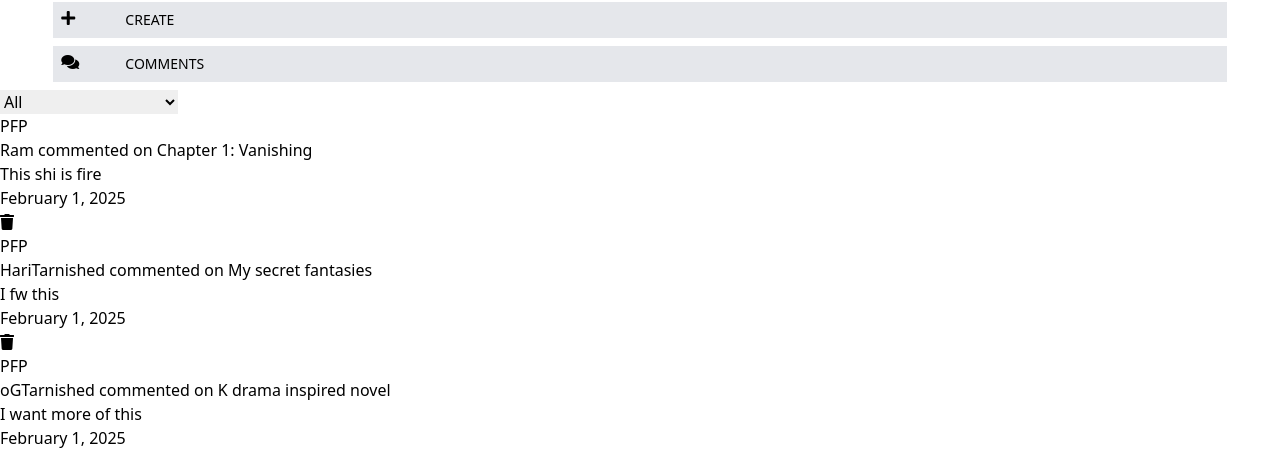
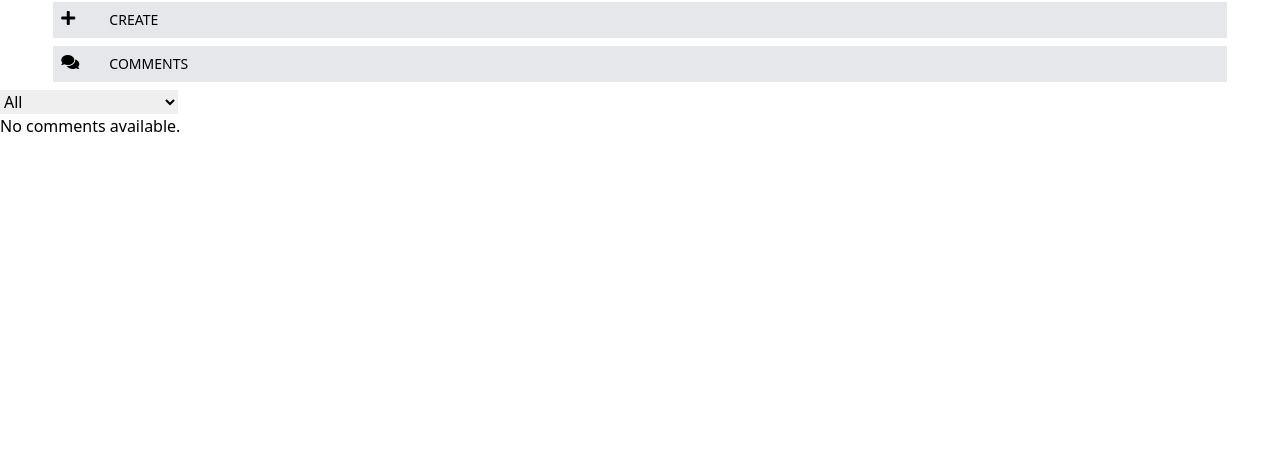
Before and after one commit to BikramGhart1/Admin-Pannel-Blog, a React (Vite) app: page /comments in a window 1280 px wide. Shown: the part 422-874 px from the top of the page. After the commit the page ends 800 px from the top, so only its background shows below. Built offline with nearby package versions, Linux system fonts and the light colour scheme.

Commit message:
Added comment features

```diff
--- a/src/App.jsx
+++ b/src/App.jsx
@@ -17,7 +17,7 @@ function App() {
   }
   return (
     <>
-      <Navbar getSearchText={getSearchText} />
+      <Navbar getSearchText={getSearchText}  />
       <div className='flex flex-row'>
         <Sidebar />
         <Routes>
--- a/src/components/Comments.jsx
+++ b/src/components/Comments.jsx
@@ -1,61 +1,63 @@
-import React from 'react'
-const commentDetails = [{
-    user: "Ram",
-    comment: "This shi is fire",
-    post: "Chapter 1: Vanishing",
-    publishedDate: new Date().toLocaleDateString('en-US', {
-        day: 'numeric',
-        month: 'long',
-        year: "numeric",
-    }),
-},
-{
-    user: "HariTarnished",
-    comment: "I fw this",
-    post: "My secret fantasies",
-    publishedDate: new Date().toLocaleDateString('en-US', {
-        day: 'numeric',
-        month: 'long',
-        year: "numeric",
-    }),
-},
-{
-    user: "oGTarnished",
-    comment: "I want more of this",
-    post: "K drama inspired novel",
-    publishedDate: new Date().toLocaleDateString('en-US', {
-        day: 'numeric',
-        month: 'long',
-        year: "numeric",
-    }),
-},
-]
+import React, { useMemo } from 'react'
+import { useSelector } from 'react-redux';
+
+const Comment = React.memo(({ comment }) => {
+    return <div key={comment.commentId} className='flex flex-row gap-x-24 pt-5'>
+        <div className='min-w-16 rounded-full overflow-hidden'>
+            <img src="https://c.disquscdn.com/uploads/users/35966/8923/avatar92.jpg?1723087776" alt="" />
+        </div>
+        <div className='flex flex-col justify-start'>
+            <h2><em className='not-italic font-semibold'>Guest</em> Commented on <em className='not-italic font-semibold'>{comment.title}</em></h2>
+            <p className='text-fuchsia-gradient'>{comment.content}</p>
+            <p className='text-sm'>{comment.date}</p>
+        </div>
+
+    </div>
+})
 
 function Comments() {
-
+    const posts = useSelector((state) => state.posts.posts);
+    const allComments = useMemo(() =>
+        posts.flatMap((post) =>
+            post.comments.map((comment) => ({
+                ...comment,
+                commentId: comment.commentId,
+                id: post.id,
+                title: post.title,
+                date: post.date,
+            })))
+        , [posts]);
+    console.log(allComments);
     return (
-        <main className='bg-gray-0 flex-1 overflow-y-auto pb-96 p-10'>
-            <div>
-                <select name="postCategory" id="postCategory" className='text-gray-800 rounded-lg outline-none p-1 border-none'>
+        <main className='bg-gray-0 flex-1 overflow-y-auto p-10'>
+            <div className='pb-10'>
+                <select className='text-gray-800 rounded-lg outline-none p-1 border-none'>
                     <option value="all">All</option>
                     <option value="published">Published</option>
                     <option value="draft">Awaiting Moderation</option>
                 </select>
             </div>
-            {commentDetails.map((commentt, index) => {
-                return <div key={index} className='border border-solid border-gray-400 p-1 pl-3 mt-3 mb-3 flex flex-row justify-start gap-x-20 cursor-pointer rounded-lg relative hover:shadow-lg hover:border-y-fuchsia-500 hover:shadow-slate-500'>
-                    <div>PFP</div>
-                    <div className='flex-1'>
-                        <p>{`${commentt.user} commented on ${commentt.post}`}</p>
-                        <p>{`${commentt.comment}`}</p>
-                        <p>{`${commentt.publishedDate}`}</p>
-                    </div>
-                    <div className='mr-6 p-2 '>
-                        <i class="fa fa-trash rounded-full p-2 hover:bg-gray-300 absolute bottom-2 right-2" aria-hidden="true"></i>
-                    </div>
-                </div>
-            })}
+            {
+                allComments.length > 0 ?
+                    (allComments.map((comment) => {
+                        return <Comment comment={comment} />
+                    })) : (
+                        <p className='pt-40  text-lg text-center'>No comments available.</p>
+
+                    )
+            }
         </main>
     )
 }
 export default React.memo(Comments);
+
+//Things left to do
+//1. Make comments delete edit and reply
+//2. dynamic comment counts
+//3. form validation
+//4. testing
+//5. obv backend
+//6. post and comment date updation like one hour ago
+//7. give users temporary name to comment
+//8. moderation tools
+//9. sorting
--- a/src/components/CreatePost.jsx
+++ b/src/components/CreatePost.jsx
@@ -46,7 +46,7 @@ const CreatePost = React.memo(() => {
         navigate("/");
     }
     return (
-        <form className="flex-1 p-10" onSubmit={submithandler} >
+        <form className="flex-1 p-2 md:p-10" onSubmit={submithandler} >
             <div>
                 <div>
                     <input type="text" name="title" onChange={onChangehandle} value={inputValue.title} id="title" placeholder="Title" autoFocus className="w-full border-b border-fuchsia-400 p-1 mb-4 outline-none" />
--- a/src/components/Dashboard.jsx
+++ b/src/components/Dashboard.jsx
@@ -22,10 +22,14 @@ export default function Dashboard() {
       </div>
       <div className='flex flex-col mt-4'>
         {
-          posts.length > 0 &&
-          posts.map((post, index) => {
+          posts.length > 0 ?
+          (posts.map((post, index) => {
             return <Post key={post.id || index} post={post} />
-          })
+          })):
+          (
+            <p className='m-auto pt-40  text-lg'>No posts available.
+            </p>
+          )
         }
       </div>
     </main>
--- a/src/components/Navbar.jsx
+++ b/src/components/Navbar.jsx
@@ -1,7 +1,8 @@
-import React, { useState } from 'react'
+import React, { useRef, useState } from 'react'
 
 export default function Navbar({ getSearchText }) {
     const [searchText, setSearchText] = useState('');
+
     const handleSearchInput = (e) => {
         setSearchText(e.target.value);
         getSearchText(searchText);
@@ -11,9 +12,7 @@ export default function Navbar({ getSearchText }) {
     }
     return (
         <nav className='bg-white flex justify-between pr-6 pl-6 pt-3 pb-3 border-b border-gray-300 items-center sticky top-0 z-20'>
-            <div>
-                <h2>BLOG<em className='not-italic text-fuchsia-gradient'>JOURNAL</em></h2>
-            </div>
+            <h2>BLOG<em className='not-italic text-fuchsia-gradient'>JOURNAL</em></h2>
             <div className='bg-gray-400 pr-0 w-2/5 flex justify-between rounded-lg'>
                 <div className='overflow-hidden bg-transparent w-full outline-none rounded-lg rounded-br-none rounded-tr-none flex justify-normal'>
                     <input className='p-1 pl-4 overflow-hidden bg-gray-200 w-full outline-none rounded-lg rounded-br-none rounded-tr-none focus:bg-gray-300 placeholder-gray-700' type="text" name="search" id="search" placeholder='Search posts but search bar currently not implemented' onChange={handleSearchInput} value={searchText} />{
--- a/src/components/Sidebar.jsx
+++ b/src/components/Sidebar.jsx
@@ -1,9 +1,8 @@
-import React from 'react'
 import { Link } from 'react-router-dom'
 
-export default function Sidebar() {
+export default function Sidebar({}) {
     return (
-        <aside className='w-1/5 bg-gray-0 border-r border-solid border-gray-300 z-10 h-[calc(100vh-4rem)] pt-6 sticky top-16 max-md:hidden flex flex-col  overflow-hidden'>
+        <aside className={`w-2/12 md:w-1/5 bg-gray-0 border-r border-solid border-gray-300 z-10 h-[calc(100vh-4rem)] pt-6 sticky top-16 flex flex-col  overflow-hidden `}>
             <Link to="/" className='sidebarNav'>
                 <i className="fa fa-home sidebarNavIcon" aria-hidden="true"></i>
                 <button className='sidebarNavButton'>HOME</button>
--- a/src/index.css
+++ b/src/index.css
@@ -5,19 +5,15 @@
 /* @import "@fortawesome/fontawesome-free/css/all.css"; */
 
 .sidebarNav {
-    @apply flex justify-start gap-x-8 items-start bg-gray-200 w-11/12 m-auto mt-2 mb-2 p-2 cursor-pointer hover:bg-gray-300 active:text-blue-800
+    @apply flex justify-center md:justify-start gap-x-8 items-center md:items-start bg-gray-200 w-11/12 m-auto mt-2 mb-2 p-2 cursor-pointer hover:bg-gray-300 active:text-fuchsia-600
 }
 
 .sidebarNavButton {
-    @apply text-sm items-start
+    @apply text-sm items-center hidden md:items-start md:block
 }
 
 .sidebarNavIcon {
-    @apply w-full
-}
-
-.sidebarNavIcon {
-    @apply w-8
+    @apply w-fit md:w-4
 }
 
 .postBadge {
@@ -31,6 +27,3 @@
 .text-fuchsia-gradient{
     @apply bg-gradient-to-r from-fuchsia-400 to-fuchsia-900 bg-clip-text text-transparent font-bold
 }
-.text-red-gradient{
-    @apply bg-gradient-to-r from-red-400 to-red-700 bg-clip-text text-transparent
-}
--- a/src/slices/postSlice.js
+++ b/src/slices/postSlice.js
@@ -28,10 +28,10 @@ const postSlice = createSlice({
             saveToLocalStorage(state.posts);
         },
         addComment: (state, action) => {
-            const { id, commentContent } = action.payload;
+            const { id, commentContent, commentId } = action.payload;
             const post = state.posts.find(post => post.id === id);
             if (post) {
-                post.comments.push(commentContent);
+                post.comments.push({commentId:commentId,content:commentContent});
             }
             saveToLocalStorage(state.posts);
         },
```
Also changed, not shown: src/components/Preview.jsx (+14 -8 lines).
